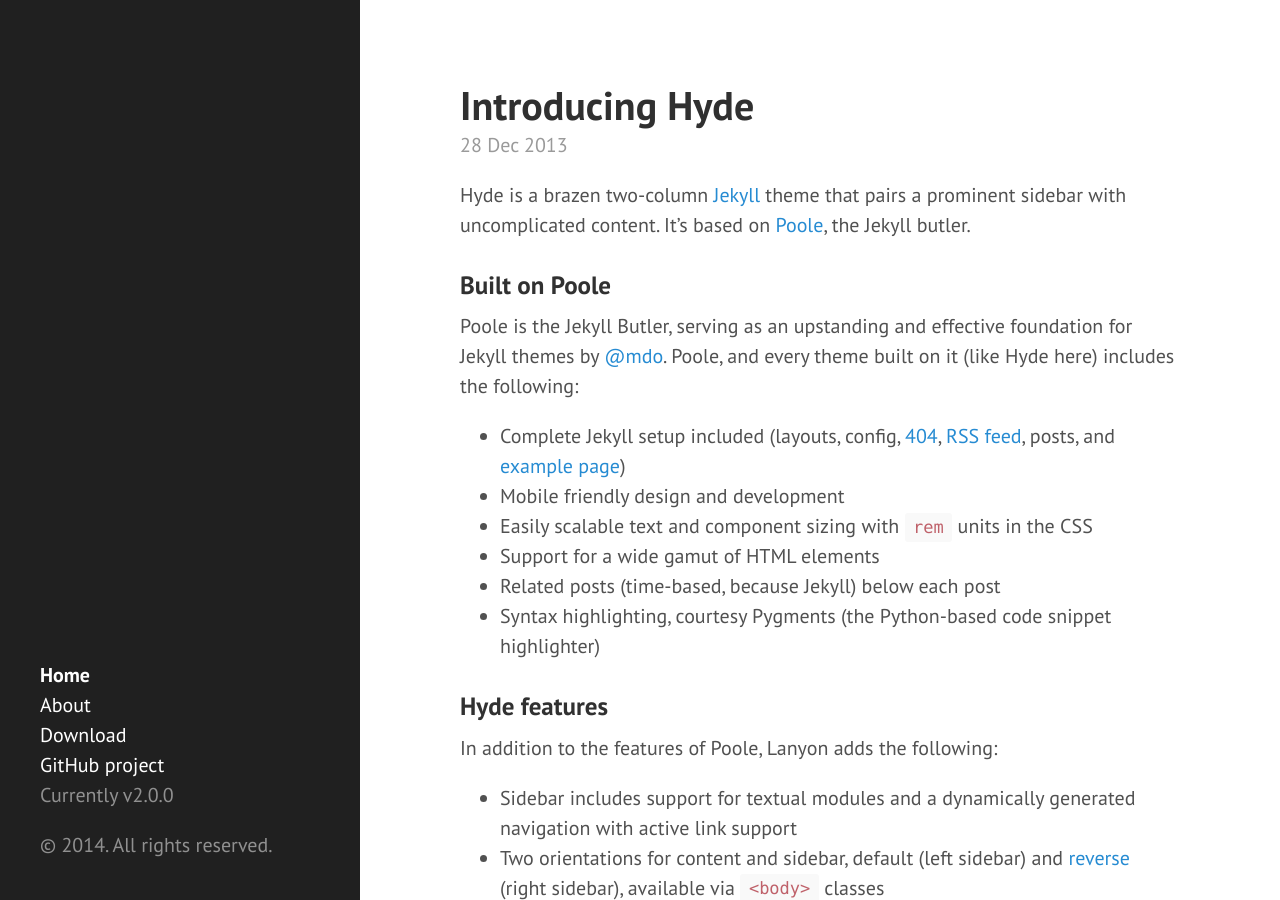
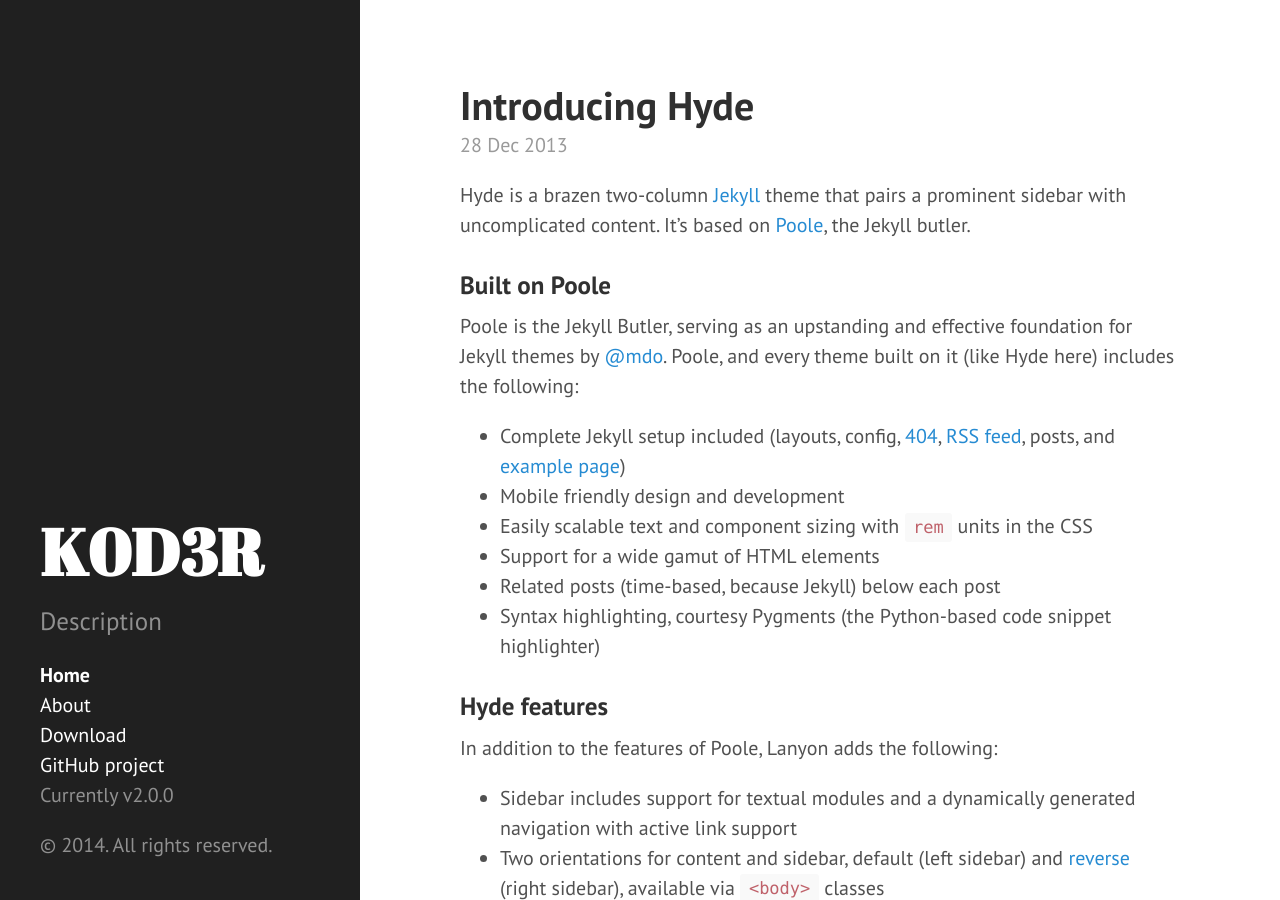
Before and after one commit to k0d3r/k0d3r.github.io, a Jekyll site: the page built from index.html, in a window 1280 px wide and 900 px high. Built offline with Jekyll 4.4.1, drawn with Linux system fonts in a browser that asks for light colours; Markdown is read by kramdown in place of the engine named in the settings; the list of posts is cut into pages by our own code.

Commit message:
Updated _config.yml to include title

```diff
--- a/_config.yml
+++ b/_config.yml
@@ -7,5 +7,14 @@
 
 paginate:         5
 
+# Setup
+title:            K0D3R
+tagline:          'Tagline'
+description:      'Description'
+url:              http://k0d3r.github.io/
+
 # Custom vars
 version:          2.0.0
+
+github:
+  repo:           https://github.com/k0d3r/k0d3r.github.io
```
